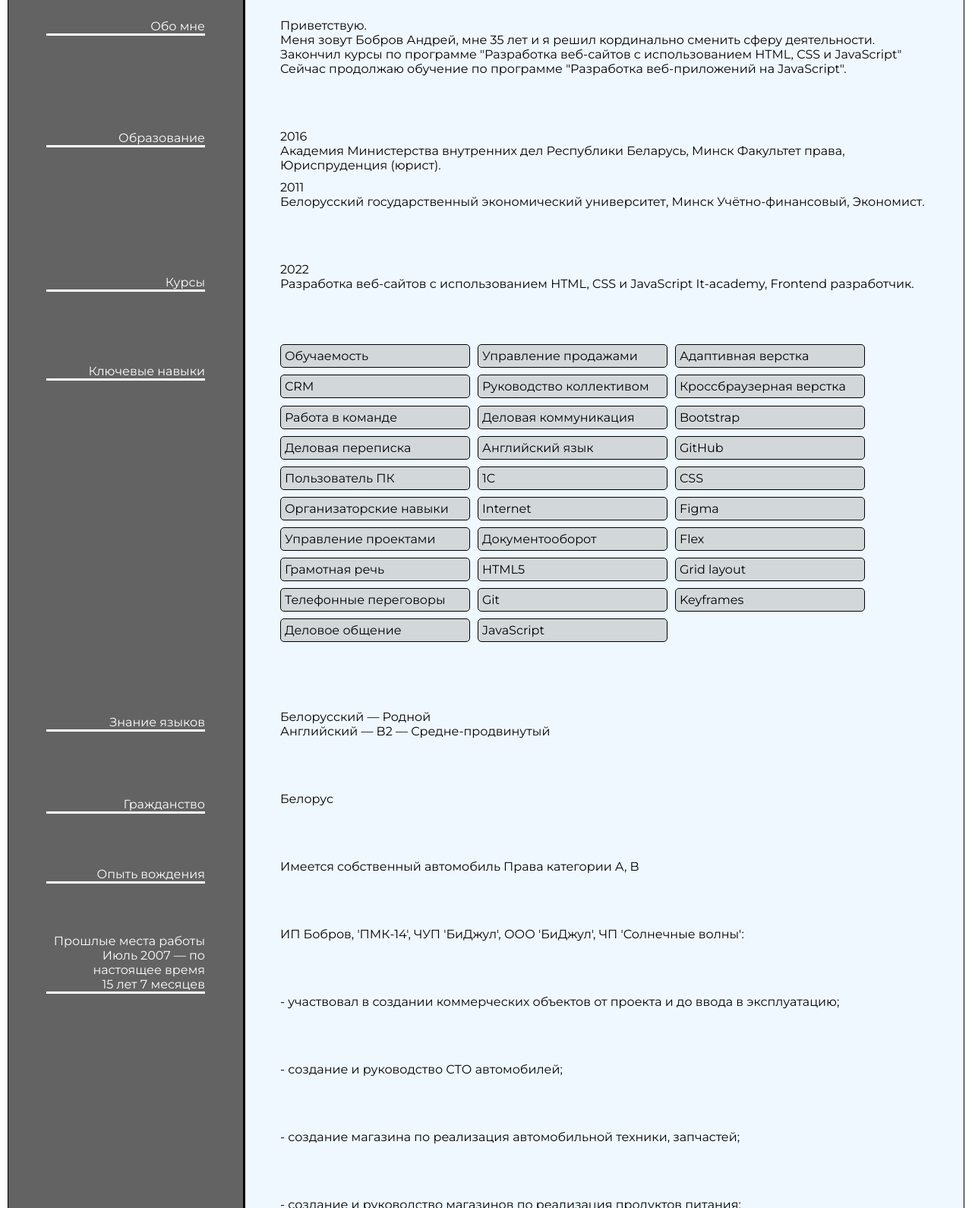
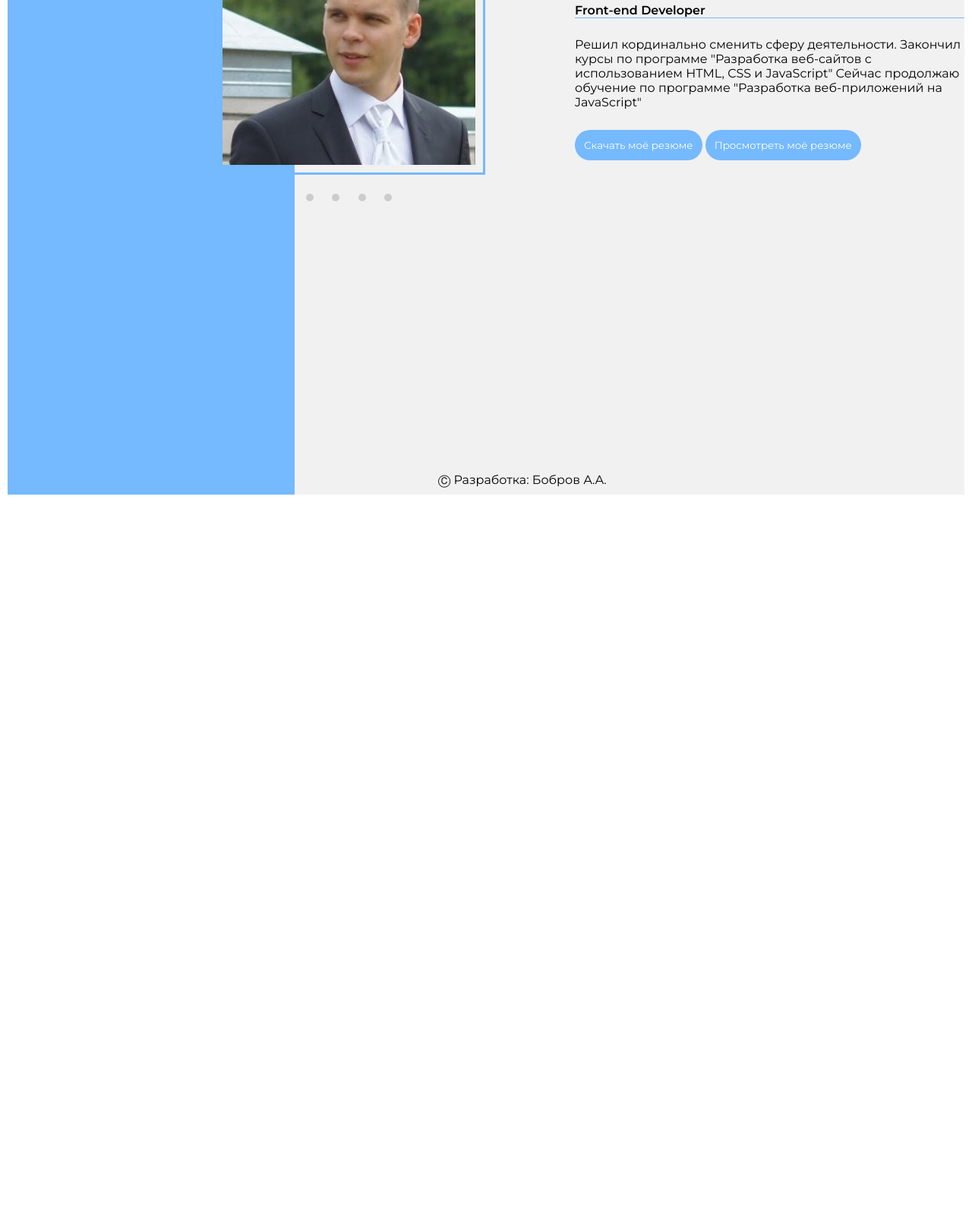
Before and after one commit to bobrovandrei/datamola, a plain HTML site: page index.html in a window 1280 px wide. Shown: the part 319-1909 px from the top of the page at 76% size. After the commit the page ends 970 px from the top, so only its background shows below. Drawn offline with Linux system fonts and the light colour scheme.

Commit message:
dataMola

```diff
--- a/index.html
+++ b/index.html
@@ -10,36 +10,24 @@
       href="https://fonts.googleapis.com/css2?family=Jost:wght@400;500;600;700&family=Montserrat:wght@200;300;400;500;600&display=swap"
       rel="stylesheet"
     />
-    <link rel="stylesheet" href="datamola.css" />
+    <link rel="stylesheet" href="dataMolaHome.css" />
     <title>Document</title>
   </head>
   <body>
     <div class="container">
       <div class="block_left">
-        <img src="img/1517074488469.jpg" alt="foto" title="foto" />
-
-        <ul>
-          <li>Обо мне</li>
-          <li>Образование</li>
-          <li>Курсы</li>
-          <li>Ключевые навыки</li>
-          <li>Знание языков</li>
-          <li>Гражданство</li>
-          <li>Опыть вождения</li>
-          <li>Прошлые места работы <br>
-            Июль 2007 — по настоящее время<br>
-            15 лет 7 месяцев</li>
-        </ul>
-      </div>
-
-      <div class="block_right">
-        <div class="contacts">
         <ul>
           <li>
-              <a href="tel:+375(29)1219297">Tel: +375(29)1219297</a>
+            <a href="tel:+375(29)1219297"
+              >Tel: <br />
+              +375(29)1219297</a
+            >
           </li>
           <li>
-              <a href="mailto:bobrow_@tut.by">E-mail: bobrow_@tut.by</a>
+            <a href="mailto:bobrow_@tut.by"
+              >E-mail: <br />
+              bobrow_@tut.by</a
+            >
           </li>
           <li>
             <a href="https://www.instagram.com/"
@@ -56,116 +44,64 @@
           </li>
         </ul>
       </div>
-        <h1>Бобров Андрей Анатольевич</h1>
-        <p>Junior Front-end Developer</p>
 
-        <div class="main">
-          <ul>
-            <li>
-              Приветствую.<br />
-              Меня зовут Бобров Андрей, мне 35 лет и я решил кординально сменить
-              сферу деятельности. Закончил курсы по программе "Разработка
-              веб-сайтов с использованием HTML, CSS и JavaScript" Сейчас
-              продолжаю обучение по программе "Разработка веб-приложений на
-              JavaScript".
-            </li>
-            <li>
-              2016 <br />
-              Академия Министерства внутренних дел Республики Беларусь, Минск
-              Факультет права, Юриспруденция (юрист).
-            </li>
-            <li>
-              2011<br />
-              Белорусский государственный экономический университет, Минск
-              Учётно-финансовый, Экономист.
-            </li>
-            <li>
-              2022<br />
-              Разработка веб-сайтов с использованием HTML, CSS и JavaScript
-              It-academy, Frontend разработчик.
-            </li>
+      <div class="block-right">
+        <span
+          ><h1>
+            Бобров Андрей <br />
+            Анатольевич
+          </h1></span
+        >
+        <p>Front-end Developer</p>
+        <p>
+          Решил кординально сменить сферу деятельности. Закончил курсы по
+          программе "Разработка веб-сайтов с использованием HTML, CSS и
+          JavaScript" Сейчас продолжаю обучение по программе "Разработка
+          веб-приложений на JavaScript"
+        </p>
 
-            <div class="skills">
-              <ol>
-                <li>Обучаемость</li>
-                <li>CRM</li>
-                <li>Работа в команде</li>
-                <li>Деловая переписка</li>
-                <li>Пользователь ПК</li>
-                <li>Организаторские навыки</li>
-                <li>Управление проектами</li>
-                <li>Грамотная речь</li>
-                <li>Телефонные переговоры</li>
-                <li>Деловое общение</li>
-              </ol>
-              <ol>
-                <li>Управление продажами</li>
-                <li>Руководство коллективом</li>
-                <li>Деловая коммуникация</li>
-                <li>Английский язык</li>
-                <li>1C</li>
-                <li>Internet</li>
-                <li>Документооборот</li>
-                <li>HTML5</li>
-                <li>Git</li>
-                <li>JavaScript</li>
-              </ol>
-              <ol>
-                <li>Адаптивная верстка</li>
-                <li>Кроссбраузерная верстка</li>
-                <li>Bootstrap</li>
-                <li>GitHub</li>
-                <li>CSS</li>
-                <li>Figma</li>
-                <li>Flex</li>
-                <li>Grid layout</li>
-                <li>Keyframes</li>
-              </ol>
+        <button>
+          <a href="img/Бобров Андрей Анатольевич.pdf" download=""
+            >Скачать моё резюме</a
+          >
+        </button>
+        <button>
+          <a href="datamola.html">Просмотреть моё резюме</a>
+        </button>
       </div>
 
-            <li>
-              Белорусский — Родной <br />
-              Английский — B2 — Средне-продвинутый
-            </li>
-
-            <li>Белорус</li>
-
-            <li>Имеется собственный автомобиль Права категории A, B</li>
-
-            <li>
-              ИП Бобров, 'ПМК-14', ЧУП 'БиДжул', ООО 'БиДжул', ЧП 'Солнечные
-              волны':
-            </li>
-
-            <li>
-              - yчаствовал в создании коммерческих объектов от проекта и до
-              ввода в эксплуатацию;
-            </li>
-            <li>- создание и руководство СТО автомобилей;</li>
-            <li>
-              - создание магазина по реализация автомобильной техники,
-              запчастей;
-            </li>
-            <li>
-              - создание и руководство магазинов по реализация продуктов
-              питания;
-            </li>
-            <li>
-              - сотрудничество с иностранными организациями B2B, импорт
-              продукции;
-            </li>
-            <li>- создание и руководство деятельностью салонов красоты;</li>
-            <li>
-              - создание площадок для продаж в интернет (varioterm.by;
-              nailpro.by; suntek.by)
-            </li>
-          </ul>
+      <div class="slider">
+        <input type="radio" name="slider" id="slide1" checked />
+        <input type="radio" name="slider" id="slide2" />
+        <input type="radio" name="slider" id="slide3" />
+        <input type="radio" name="slider" id="slide4" />
+        <div class="slides">
+          <div class="overflow">
+            <div class="inner">
+              <div class="slide slide_1"></div>
+              <div class="slide slide_2"></div>
+              <div class="slide slide_3"></div>
+              <div class="slide slide_4"></div>
             </div>
+          </div>
+        </div>
+        <div class="controls">
+          <label for="slide1"></label>
+          <label for="slide2"></label>
+          <label for="slide3"></label>
+          <label for="slide4"></label>
+        </div>
+        <div class="bullets">
+          <label for="slide1"></label>
+          <label for="slide2"></label>
+          <label for="slide3"></label>
+          <label for="slide4"></label>
         </div>
       </div>
 
       <div class="footer">
         <p>&#x24b8 Разработка: Бобров А.А. </p>
       </div>
+    </div>
   </body>
 </html>
```
Also changed, not shown: dataMolaHome.html (deleted, +0 -107 lines). Lines whose indentation alone changed are shown as unchanged.
